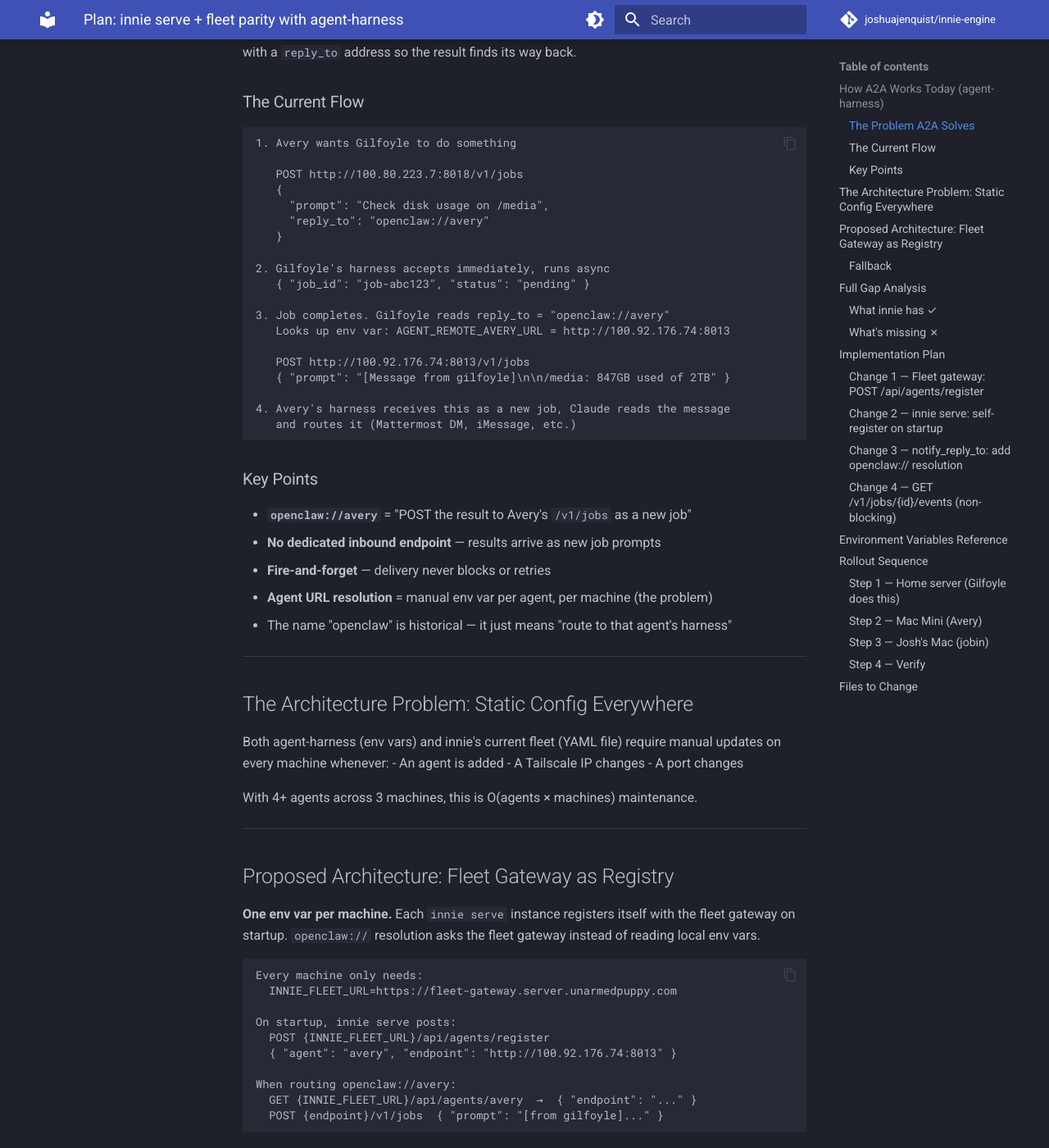
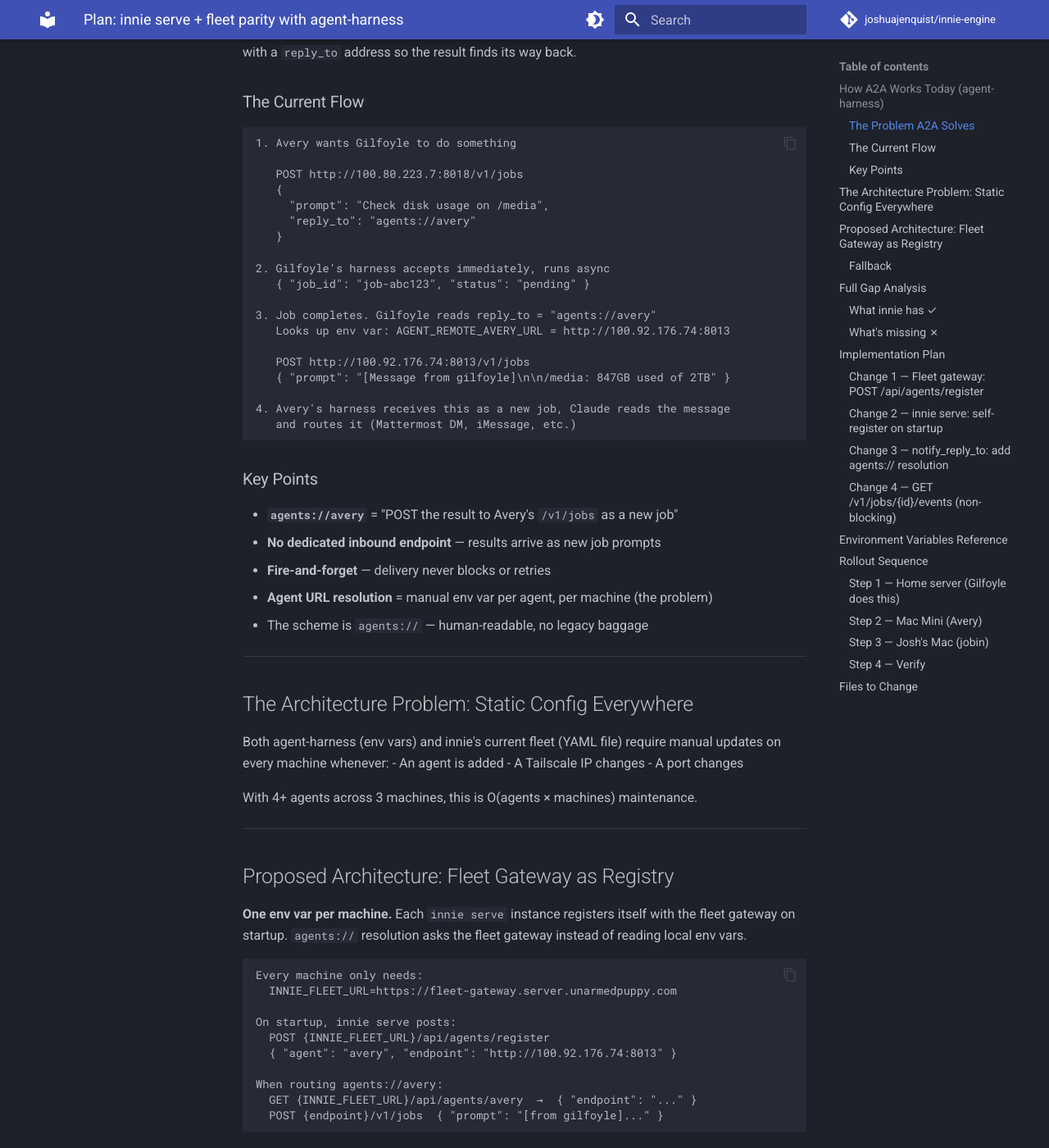
Before and after one commit to unarmedpuppy/innie-engine, an MkDocs documentation site: the page built from docs/implementation/serve-fleet-parity-plan.md, in a window 1280 px wide and 1400 px high, scrolled down 509 px. Shown: the whole window at 82% size. Built offline with MkDocs 1.6.1 and Material for MkDocs 9.7.7, drawn with Linux system fonts in a browser that asks for light colours; comment, search, counter and statistics services are not loaded; some of the changed text lies outside the part shown.

Commit message:
docs: rename openclaw:// → agents:// scheme throughout plan and models

````diff
--- a/docs/implementation/serve-fleet-parity-plan.md
+++ b/docs/implementation/serve-fleet-parity-plan.md
@@ -22,13 +22,13 @@ harness with a `reply_to` address so the result finds its way back.
    POST http://100.80.223.7:8018/v1/jobs
    {
      "prompt": "Check disk usage on /media",
-     "reply_to": "openclaw://avery"
+     "reply_to": "agents://avery"
    }
 
 2. Gilfoyle's harness accepts immediately, runs async
    { "job_id": "job-abc123", "status": "pending" }
 
-3. Job completes. Gilfoyle reads reply_to = "openclaw://avery"
+3. Job completes. Gilfoyle reads reply_to = "agents://avery"
    Looks up env var: AGENT_REMOTE_AVERY_URL = http://100.92.176.74:8013
 
    POST http://100.92.176.74:8013/v1/jobs
@@ -40,11 +40,11 @@ harness with a `reply_to` address so the result finds its way back.
 
 ### Key Points
 
-- **`openclaw://avery`** = "POST the result to Avery's `/v1/jobs` as a new job"
+- **`agents://avery`** = "POST the result to Avery's `/v1/jobs` as a new job"
 - **No dedicated inbound endpoint** — results arrive as new job prompts
 - **Fire-and-forget** — delivery never blocks or retries
 - **Agent URL resolution** = manual env var per agent, per machine (the problem)
-- The name "openclaw" is historical — it just means "route to that agent's harness"
+- The scheme is `agents://` — human-readable, no legacy baggage
 
 ---
 
@@ -63,7 +63,7 @@ With 4+ agents across 3 machines, this is O(agents × machines) maintenance.
 ## Proposed Architecture: Fleet Gateway as Registry
 
 **One env var per machine.** Each `innie serve` instance registers itself with the fleet
-gateway on startup. `openclaw://` resolution asks the fleet gateway instead of reading
+gateway on startup. `agents://` resolution asks the fleet gateway instead of reading
 local env vars.
 
 ```
@@ -74,7 +74,7 @@ On startup, innie serve posts:
   POST {INNIE_FLEET_URL}/api/agents/register
   { "agent": "avery", "endpoint": "http://100.92.176.74:8013" }
 
-When routing openclaw://avery:
+When routing agents://avery:
   GET {INNIE_FLEET_URL}/api/agents/avery  →  { "endpoint": "..." }
   POST {endpoint}/v1/jobs  { "prompt": "[from gilfoyle]..." }
 ```
@@ -110,8 +110,8 @@ This means the system degrades gracefully and can work without the fleet gateway
 
 | # | Feature | Blocking? | Effort |
 |---|---------|-----------|--------|
-| 1 | `reply_to: openclaw://` in `notify_reply_to` | **Yes** | ~20 lines |
-| 2 | SSRF allowlist rejects `openclaw://` at creation | **Yes** | 1 line |
+| 1 | `reply_to: agents://` in `notify_reply_to` | **Yes** | ~20 lines |
+| 2 | SSRF allowlist rejects `agents://` at creation | **Yes** | 1 line |
 | 3 | `POST /api/agents/register` on fleet gateway | **Yes** | ~40 lines |
 | 4 | Fleet gateway persists registrations | **Yes** | ~20 lines |
 | 5 | `innie serve` registers itself on startup | **Yes** | ~20 lines |
@@ -239,7 +239,7 @@ innie serve
 
 ---
 
-### Change 3 — `notify_reply_to`: add `openclaw://` resolution
+### Change 3 — `notify_reply_to`: add `agents://` resolution
 
 **File:** `src/innie/serve/app.py`
 
@@ -251,17 +251,17 @@ Two sub-changes:
 if scheme not in {"mattermost", "https"}:
 
 # After
-if scheme not in {"mattermost", "https", "openclaw"}:
+if scheme not in {"mattermost", "https", "agents"}:
 ```
 
 **3b — `notify_reply_to` handler:**
 ```python
-elif job.reply_to.startswith("openclaw://"):
-    target_agent = job.reply_to.removeprefix("openclaw://")
+elif job.reply_to.startswith("agents://"):
+    target_agent = job.reply_to.removeprefix("agents://")
     endpoint = await _resolve_agent_endpoint(target_agent)
     if not endpoint:
         logger.warning(
-            f"Cannot resolve openclaw://{target_agent} — "
+            f"Cannot resolve agents://{target_agent} — "
             f"set INNIE_FLEET_URL or INNIE_AGENT_{target_agent.upper()}_URL"
         )
         return
@@ -410,7 +410,7 @@ curl https://fleet-gateway.server.unarmedpuppy.com/api/agents
 
 # Test A2A: submit job with openclaw reply_to
 curl -X POST http://100.92.176.74:8013/v1/jobs \
-  -d '{"prompt":"ping","reply_to":"openclaw://gilfoyle"}'
+  -d '{"prompt":"ping","reply_to":"agents://gilfoyle"}'
 
 # Gilfoyle should receive a new job
 curl http://100.80.223.7:8018/v1/jobs
@@ -423,7 +423,7 @@ curl http://100.80.223.7:8018/v1/jobs
 | File | Changes |
 |------|---------|
 | `src/innie/fleet/gateway.py` | `POST /api/agents/register`, load persisted registry on startup |
-| `src/innie/serve/app.py` | `openclaw://` in `notify_reply_to`, SSRF allowlist, `_resolve_agent_endpoint()`, `GET /v1/jobs/{id}/events` |
+| `src/innie/serve/app.py` | `agents://` in `notify_reply_to`, SSRF allowlist, `_resolve_agent_endpoint()`, `GET /v1/jobs/{id}/events` |
 | `src/innie/commands/serve.py` | Self-register with fleet on startup |
 
 Three files. ~120 lines total.
````
Also changed, not shown: 1 other file.
